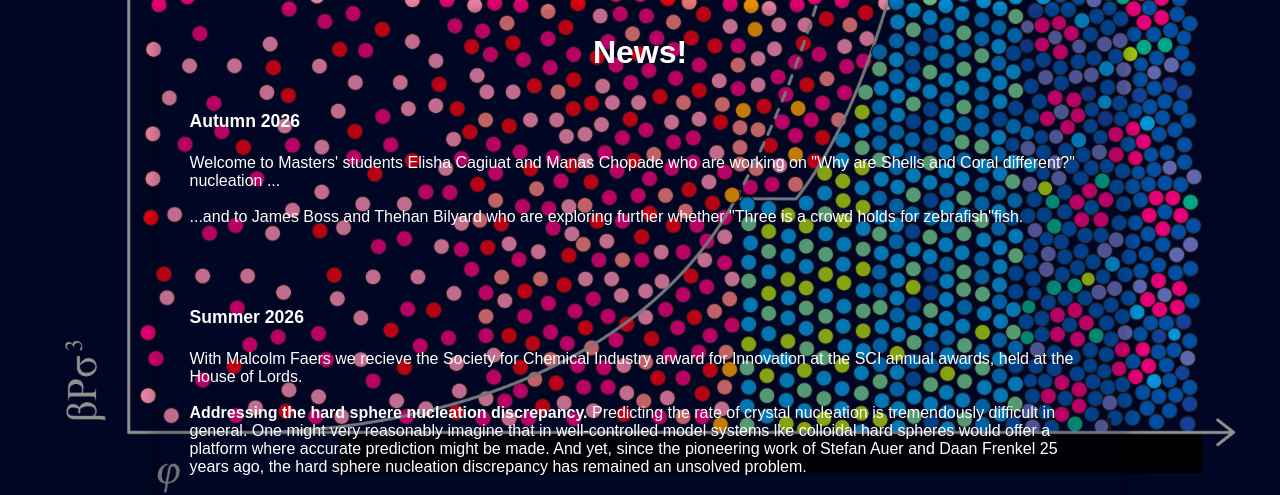
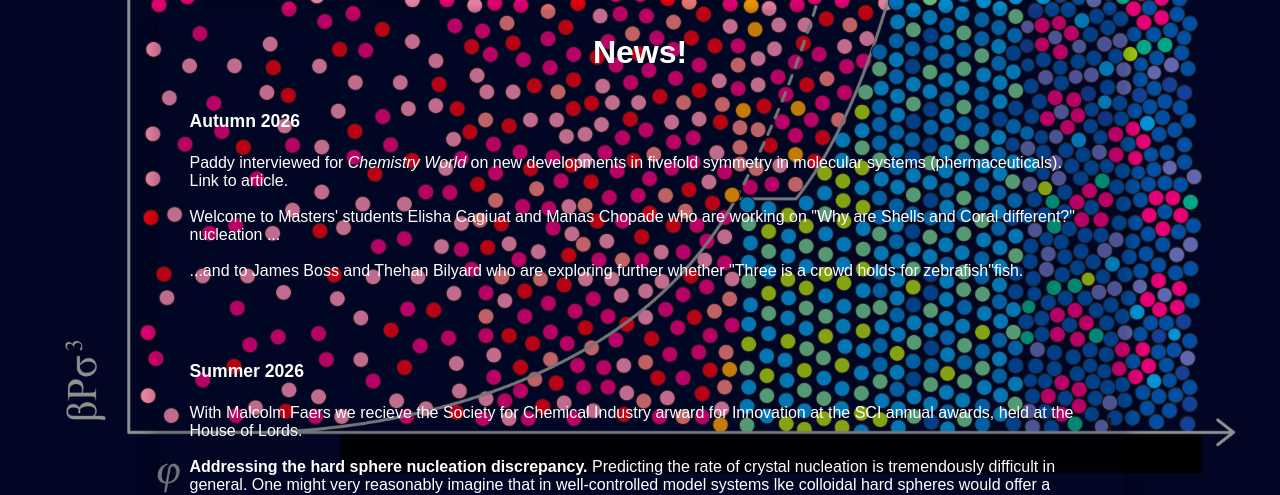
Before and after one commit to paddyroyall/padrus, a plain HTML site: page news.html in a window 1280 px wide. Shown: the part 272-767 px from the top of the page. Drawn offline with Linux system fonts and the light colour scheme.

Commit message:
Add files via upload

```diff
--- a/news.html
+++ b/news.html
@@ -289,6 +289,11 @@
                 <br>
                 <h3>Autumn 2026</h3>
                 <br>
+                Paddy interviewed for <em>Chemistry World</em> on new developments in
+                fivefold symmetry in molecular systems (phermaceuticals).
+                <a href="https://www.chemistryworld.com/news/mathematically-forbidden-pentagonal-symmetry-discovered-in-3d-crystal/4024571.article">Link to article</a>.
+                <br>
+                <br>
                 Welcome to Masters' students Elisha Cagiuat and Manas Chopade who are working on
                 &quot;Why are Shells and Coral different?&quot; <a href="nucleation.html">nucleation</a> ...
                 <br>
```
